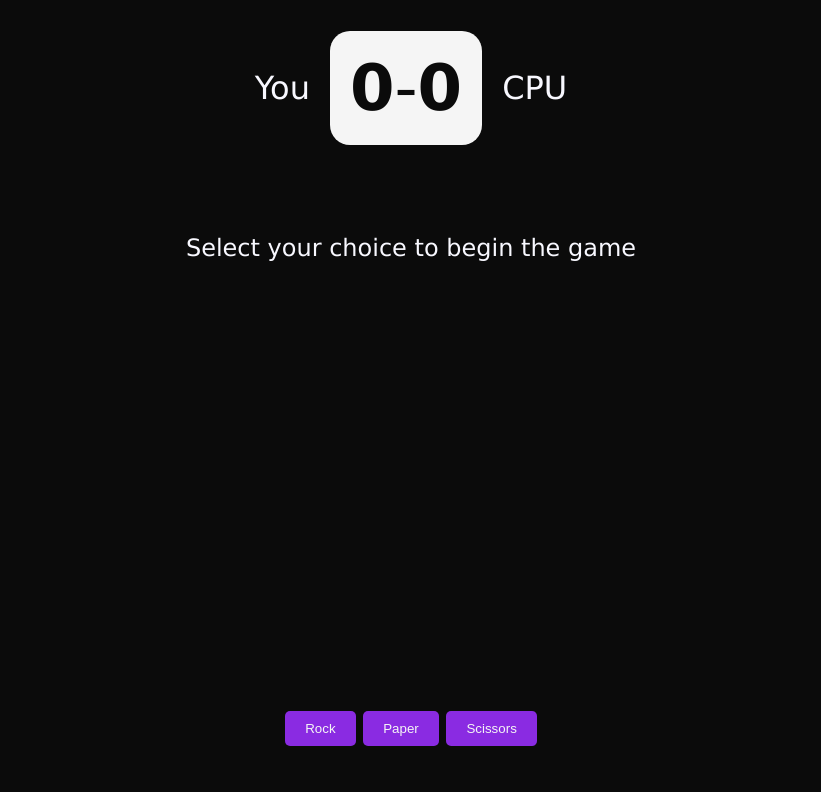
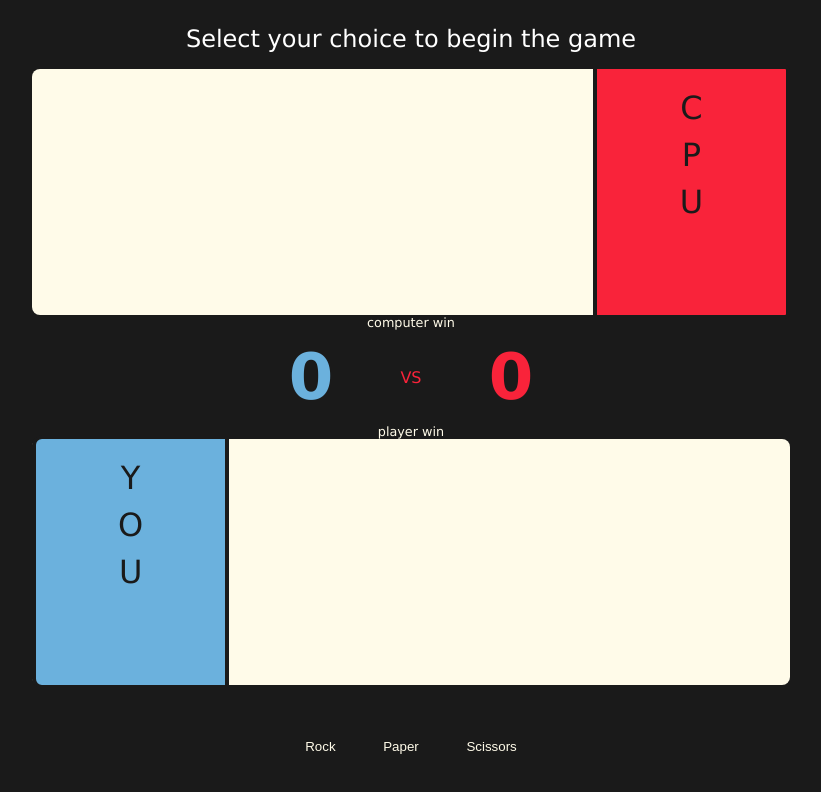
Before and after one commit to textencoder/rock-paper-scissors, a plain HTML site: page index.html in a window 1280 px wide. Shown: the whole page, without its empty margins (229-1050 px from the left). Drawn offline with Linux system fonts and the light colour scheme.

Commit message:
initialized ui 2.0

```diff
--- a/index.html
+++ b/index.html
@@ -8,22 +8,40 @@
 </head>
 <body>
     <div id="container">
-    <div id="score">
-        You <span id="score-focus">
-                <span id="player-score">0</span>
-                    -
-                <span id="computer-score">0</span>
-            </span>
-        CPU
-    </div>
+
     <div id="result">
             Select your choice to begin the game
+    </div>
+    <div id="computer-container" class="choice-container">
+        <div class="character-label">
+            <p>C</p>
+        <p>P</p>
+        <p>U</p>
+
     </div>
     <div id="computer">
 
     </div>
+    </div>
+    <div id="score">
+        <div class="win-alert">computer win</div>
+         <span id="score-focus">
+                <span id="player-score">0</span>
+                    VS
+                <span id="computer-score">0</span>
+            </span>
+
+        <div class="win-alert">player win</div>
+    </div>
+    <div id="choice-container" class="choice-container">
+        <div class="character-label">
+            <p>Y</p>
+        <p>O</p>
+        <p>U</p>
+    </div>
     <div id="choice">
 
+    </div>
     </div>
     <div id="player">
         <button id="rock" class="player-input">Rock</button>
--- a/script.js
+++ b/script.js
@@ -89,8 +89,8 @@ if (resetBtn) {
 let game = (computerSelection, playerSelection) => {
     computerSelection = getComputerChoice();
     playerSelection = getPlayerChoice;
-        computerDisplay.innerText =  `Computer chooses ${computerSelection}`;
-        choiceDisplay.innerText = `Player chooses ${playerSelection}`;
+        computerDisplay.innerText =  `${computerSelection}`;
+        choiceDisplay.innerText = `${playerSelection}`;
     if (computerSelection == playerSelection) {
         resultDisplay.innerText = "It's a tie! Try again.";
     } else if (computerSelection == "rock" && playerSelection == "paper") {
--- a/styles.css
+++ b/styles.css
@@ -1,16 +1,27 @@
+:root {
+    --color-red: #f9233a;
+    --color-light-blue: #6bb1dd;
+    --color-white: #fffbe9;
+    --color-tan: #ffcdb9;
+    --color-dark-blue: #7783a2;
+    --color-black: #1a1a1a;
+
+}
+
 html {
     overflow: hidden;
     margin: 0;
     padding: 0;
-    background-color: rgb(11, 11, 11);
+    background-color: var(--color-black);
 }
 
 #container {
     display: grid;
-    grid-template-rows: repeat(5, 1fr);
+    grid-template-rows: 0.5fr 2fr 1fr 2fr 1fr;
     place-items: center;
     height: 100vh;
     text-align: center;
+
 }
 
 #reset-btn {
@@ -19,42 +30,100 @@ html {
 
 button {
     border: none;
-    background-color: blueviolet;
-    color: whitesmoke;
+    color: var(--color-white);
+    background: none;;
     padding: 10px 20px;
     border-radius: 5px;
 }
 
 button:hover {
     cursor: pointer;
-    background-color: #1a2be2;
+    background-color: var(--color-light-blue);
 }
 
 div {
     font-size: 1.5rem;
     font-family: Verdana, Geneva, Tahoma, sans-serif;
-    color:ghostwhite;
+    color:var(--color-black);
+}
+
+#result {
+    color: white;
 }
 
 #score {
-    font-size: 2rem;
+    font-size: 1rem;
     display: flex;
+    flex-direction: column;
     justify-content: space-evenly;
     align-items: center;
+    width: 60%;
+}
+
+.win-alert {
+    color: var(--color-white);
+    font-size: 0.8rem;
 }
 
 #score-focus {
-    font-size: 4rem;
-    padding: 20px;
-    margin: 20px;
-    background: whitesmoke;
-    color: rgb(11, 11, 11);
+    font-size: 1rem;
+    padding: 10px;
+    margin: 0 10px;
+    color: var(--color-red);
     border-radius: 20px;
     display: flex;
+    flex-direction: row;
     justify-content: space-evenly;
     align-items: center;
+   width: 50%;
 }
 
 #score-focus span {
     font-weight: bold;
+    font-size: 4rem;
+
 }
+
+#score-focus span:first-of-type {
+    color: var(--color-light-blue)
+}
+
+
+.choice-container {
+    background: var(--color-white);
+    width: 60%;
+    height: 100%;
+    border-radius: 8px;
+    position: relative;
+    box-sizing: content-box;
+    display: flex;
+    justify-content: center;
+    align-items: center;
+}
+
+.character-label {
+    position: absolute;
+    color: var(--color-black);
+    font-size: 2rem;
+    line-height: 15px;
+    background-color: var(--color-red);
+    width: 25%;
+    height: 100%;
+    border: 4px solid var(--color-black);
+}
+
+#computer-container .character-label {
+    right: 0;
+    border-radius: 0 5px 5px 0;
+}
+
+#choice-container .character-label {
+    left: 0;
+    border-radius: 10px 0 0 10px;
+    background-color: var(--color-light-blue);
+}
+
+#player {
+
+    width: 60%;
+}
```
